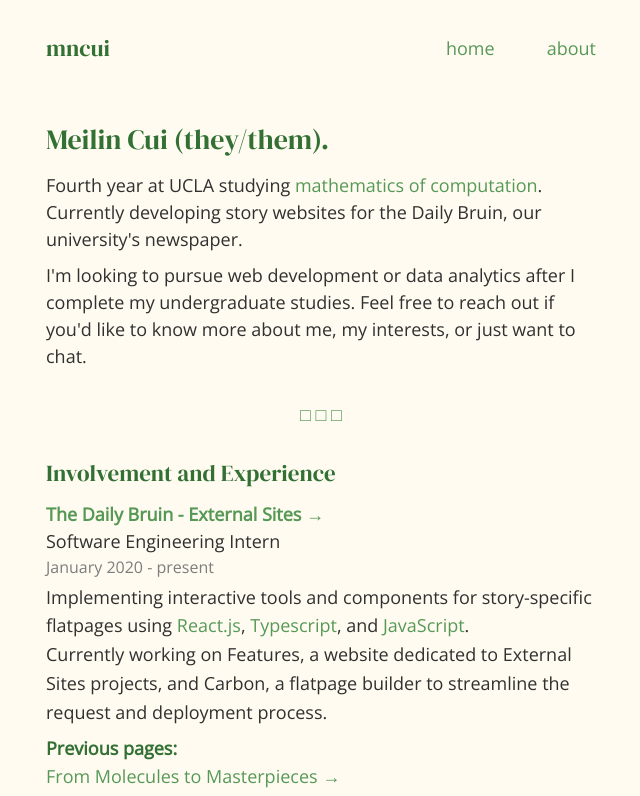
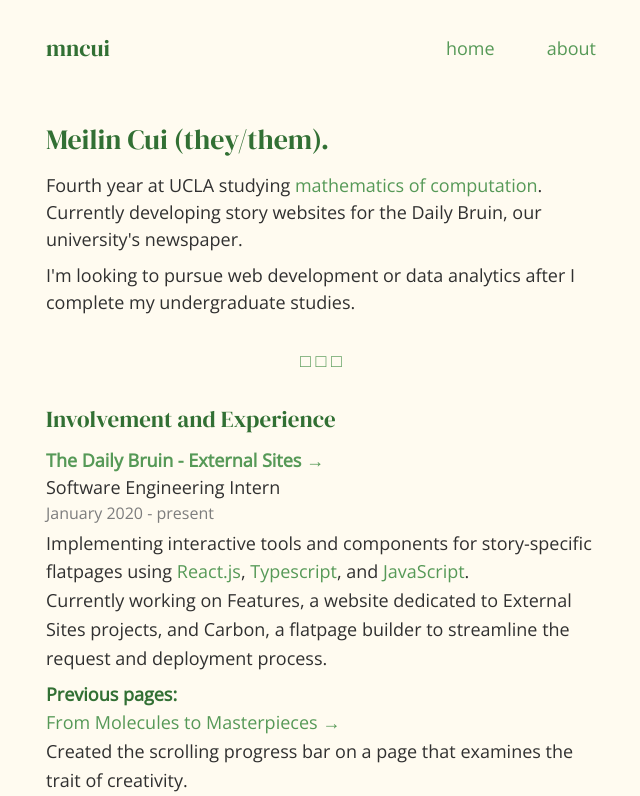
Before and after one commit to cuimeilin/cuimeilin.github.io, a React (Create React App) app: page / in a window 1280 px wide. Shown: the top 796 px of the page, without its empty margins (319-959 px from the left). Built offline with nearby package versions, Linux system fonts and the light colour scheme; a web font is replaced by a local one.

Commit message:
styling update for courses

```diff
--- a/src/components/About.js
+++ b/src/components/About.js
@@ -62,8 +62,7 @@ export default function About() {
       </Subtext>
       <Subtext1>
         I'm looking to pursue web development or data analytics after I complete
-        my undergraduate studies. Feel free to reach out if you'd like to know
-        more about me, my interests, or just want to chat.
+        my undergraduate studies.
       </Subtext1>
     </AboutContent>
   );
--- a/src/components/Coursework.js
+++ b/src/components/Coursework.js
@@ -49,6 +49,7 @@ const Subject = styled("div")`
   color: ${green};
   font-size: 15px;
   line-height: 1.5;
+  font-weight: 600;
 
   ${notMobile} {
     font-size: 18px;
```
